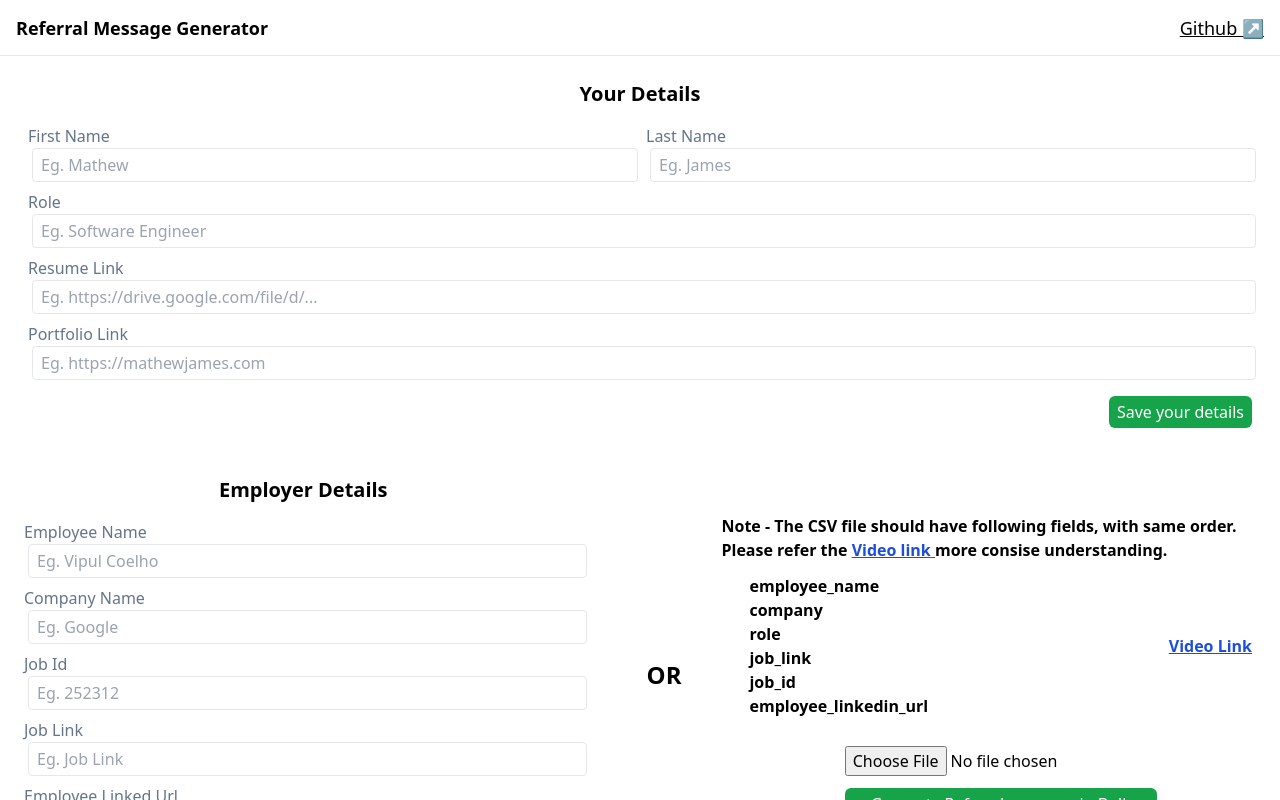
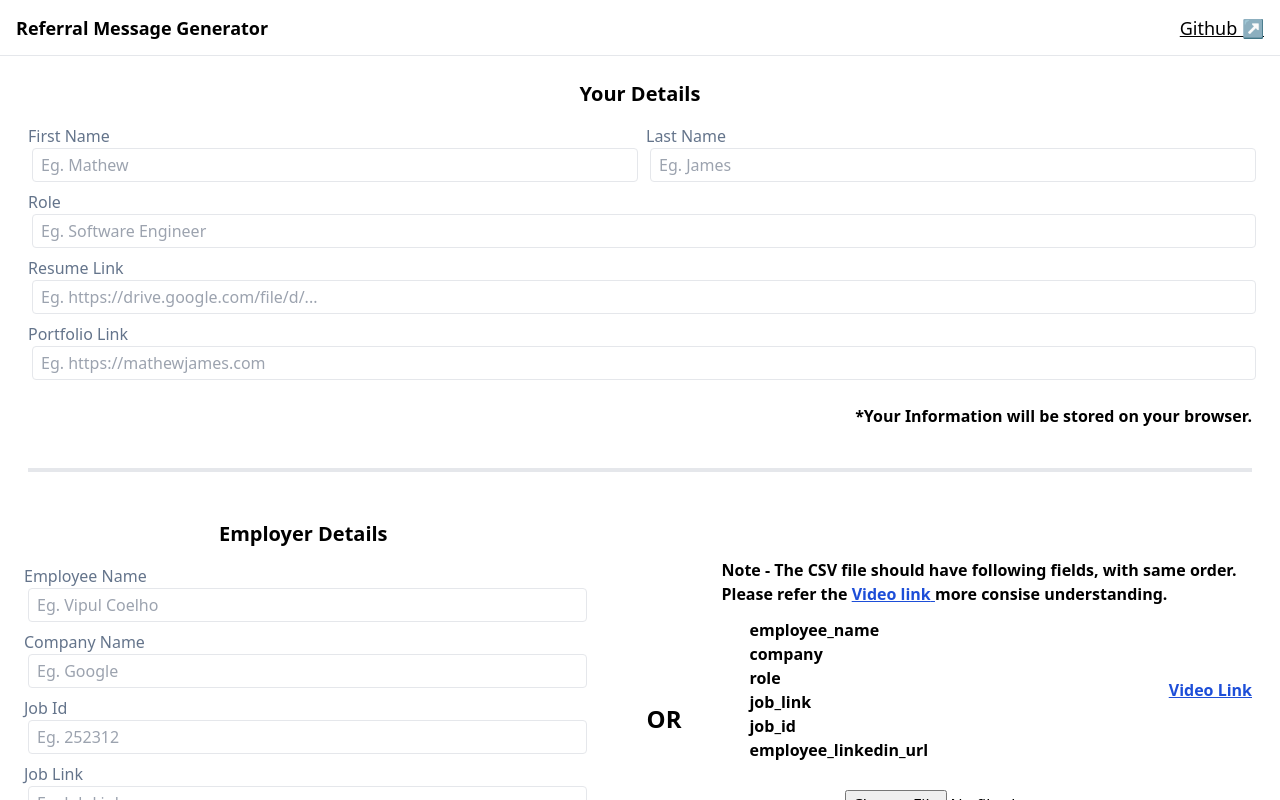
Before and after one commit to Omkar-Jawalkar/refferal-msg-generator, a React (Vite) app: page / in a window 1280 px wide. Shown: the top 800 px of the page. Built offline with nearby package versions, Linux system fonts and the light colour scheme.

Commit message:
info edit

```diff
--- a/src/components/form-component/YourDetails.jsx
+++ b/src/components/form-component/YourDetails.jsx
@@ -81,11 +81,16 @@ const YourDetails = () => {
             </div>
 
             {/* SAVE BUTTON */}
-            <div className="  mt-2 w-full text-right">
+            {/* <div className="  mt-2 w-full text-right">
                 <button className=" text-white px-2 py-1  rounded-md  shadow-sm bg-green-600">
                     Save your details
                 </button>
-            </div>
+            </div> */}
+
+            <span className="text-end w-full pt-4 font-semibold">
+                *Your Information will be stored on your browser.
+            </span>
+            <div className="w-full border-2 mt-8"></div>
         </div>
     );
 };
```
